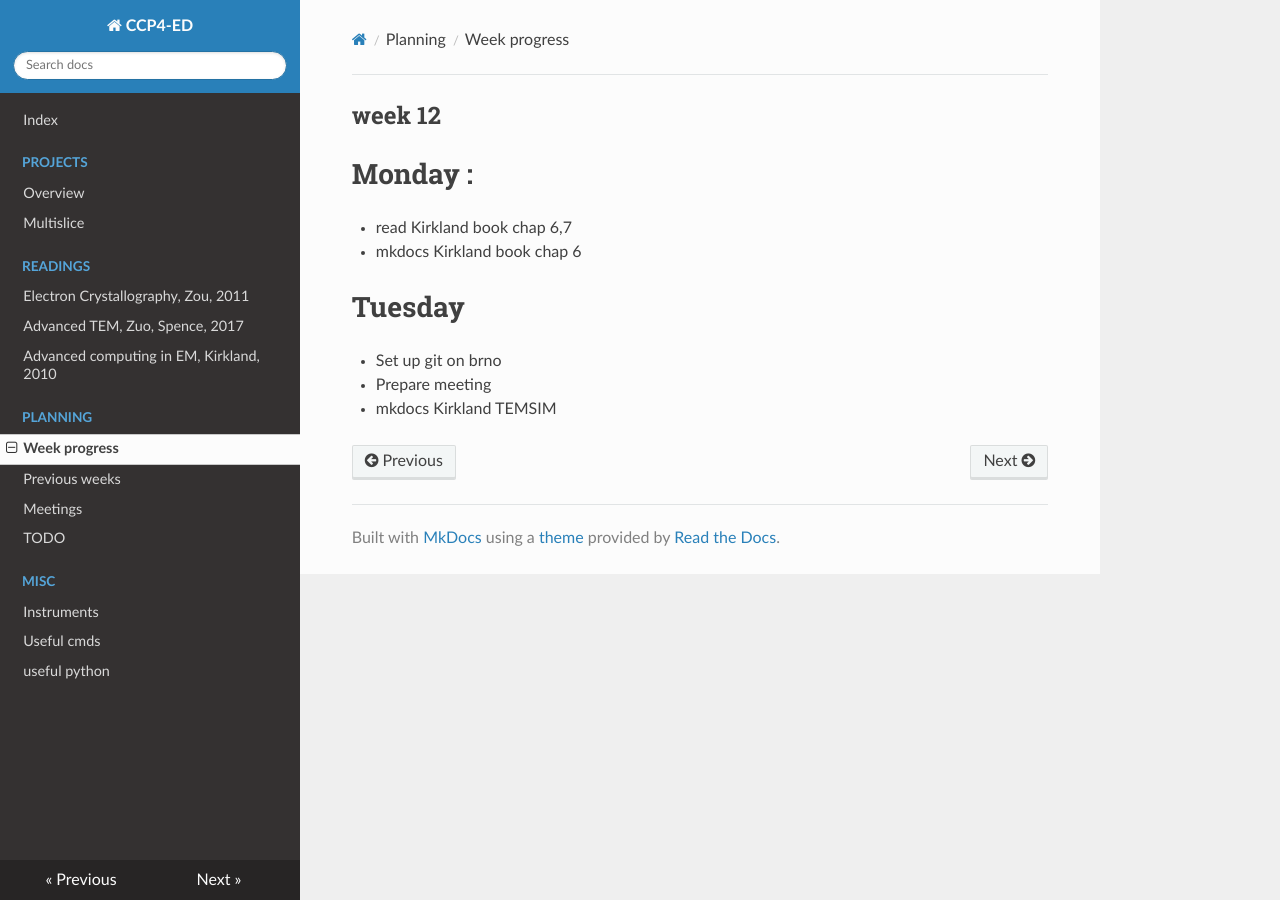
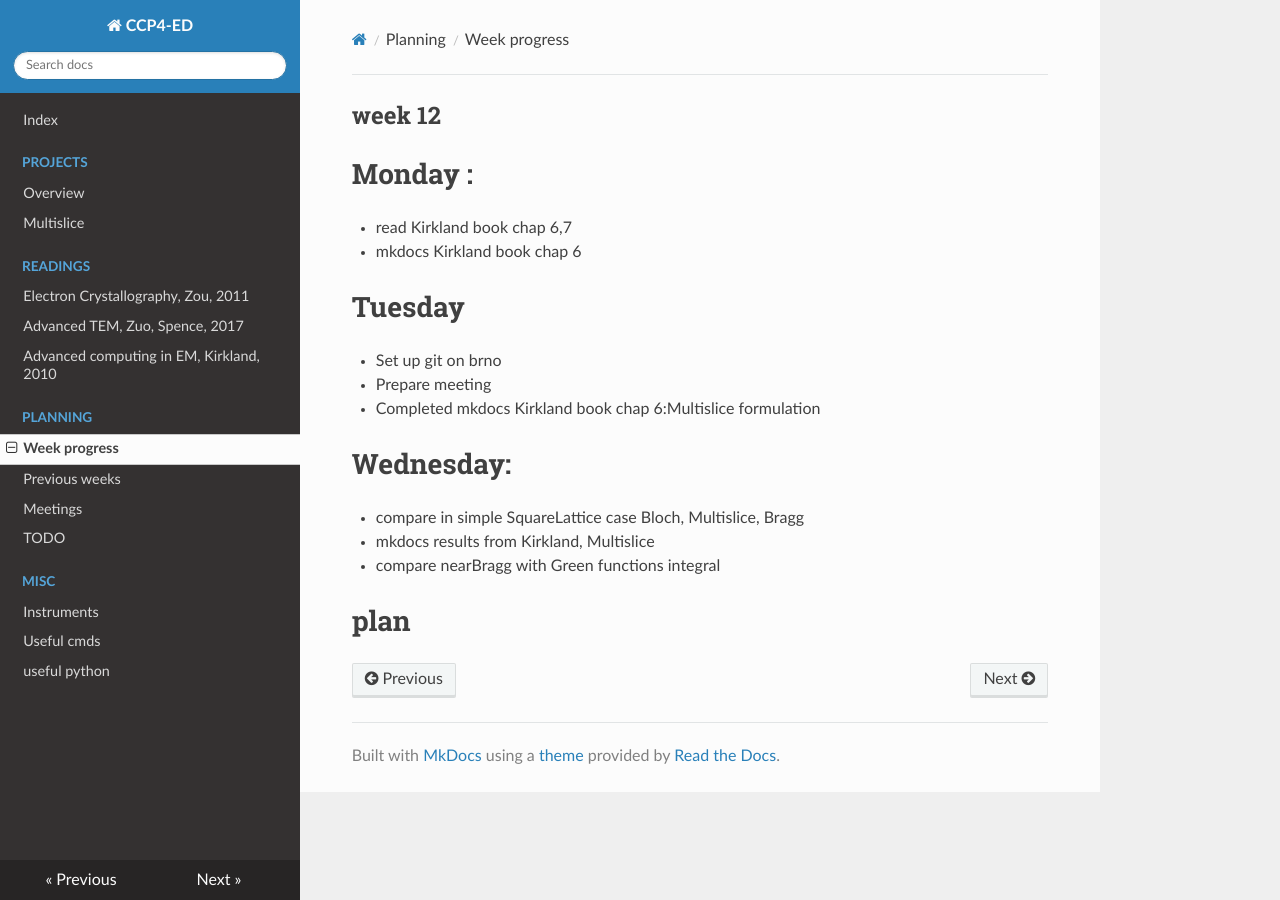
Before and after one commit to ccp4/EDdocs, an MkDocs documentation site: the page built from docs/planning/week_progress.md, in a window 1280 px wide. Built offline with MkDocs 1.6.1, drawn with Linux system fonts in a browser that asks for light colours; nearby versions of some CDN libraries.

Commit message:
added .gitignore and updated progress

```diff
--- a/docs/planning/week_progress.md
+++ b/docs/planning/week_progress.md
@@ -7,6 +7,11 @@
 #Tuesday
 - Set up git on brno
 - Prepare meeting
+- Completed mkdocs Kirkland book chap 6:Multislice formulation
 
+# Wednesday:
+- compare in simple SquareLattice case Bloch, Multislice, Bragg
+- mkdocs results from Kirkland, Multislice
+- compare nearBragg with Green functions integral
 
-- mkdocs Kirkland TEMSIM
+#plan
```
Also changed, not shown: docs/planning/TODO.md (+1 -1 lines), docs/planning/previous_weeks.md (+1 -1 lines), docs/readings/Kirkland2010.md (+30 -5 lines), 2 other files.
